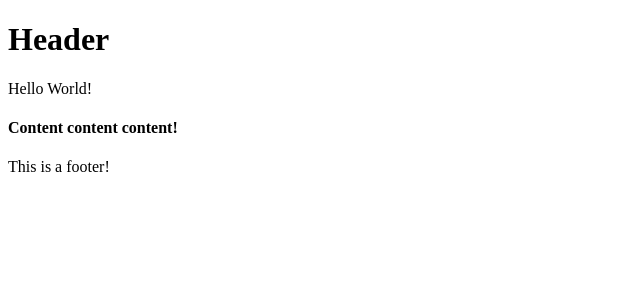
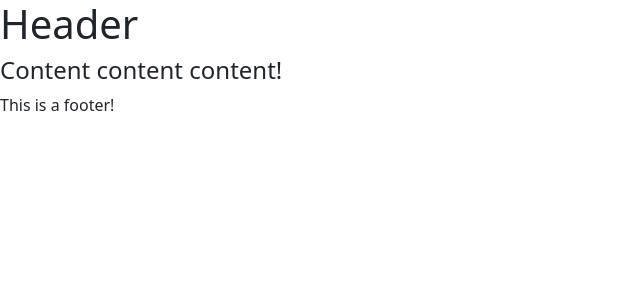
Before and after one commit to jupitters/team-member-allocation, a React (Vite) app: page / in a window 1280 px wide. Shown: the top 300 px of the page, without its empty margins (0-640 px from the left). Built offline with nearby package versions, Linux system fonts and the light colour scheme.

Commit message:
fix location

```diff
--- a/src/App.jsx
+++ b/src/App.jsx
@@ -1,7 +1,16 @@
+import './App.css';
+import Header from './Header';
+import Content from './Content';
+import Footer from './Footer';
+
 function App() {
 
   return (
-      <main>Hello World!</main>
+      <div>
+        <Header />
+        <Content />
+        <Footer />
+      </div>
   )
 }
 
--- a/src/Content.jsx
+++ b/src/Content.jsx
@@ -2,9 +2,9 @@ import React from 'react'
 
 const Content = () => {
   return (
-    <div>
+    <main>
         <h4>Content content content!</h4>
-    </div>
+    </main>
   )
 }
 
--- a/src/main.jsx
+++ b/src/main.jsx
@@ -1,15 +1,10 @@
 import { StrictMode } from 'react'
 import { createRoot } from 'react-dom/client'
 import App from './App.jsx'
-import Header from './Header.jsx'
-import Footer from './Footer.jsx'
-import Content from './Content.jsx'
+import 'bootstrap/dist/css/bootstrap.min.css'
 
 createRoot(document.getElementById('root')).render(
   <StrictMode>
-    <Header />
     <App />
-    <Content />
-    <Footer />
   </StrictMode>,
 )
```
